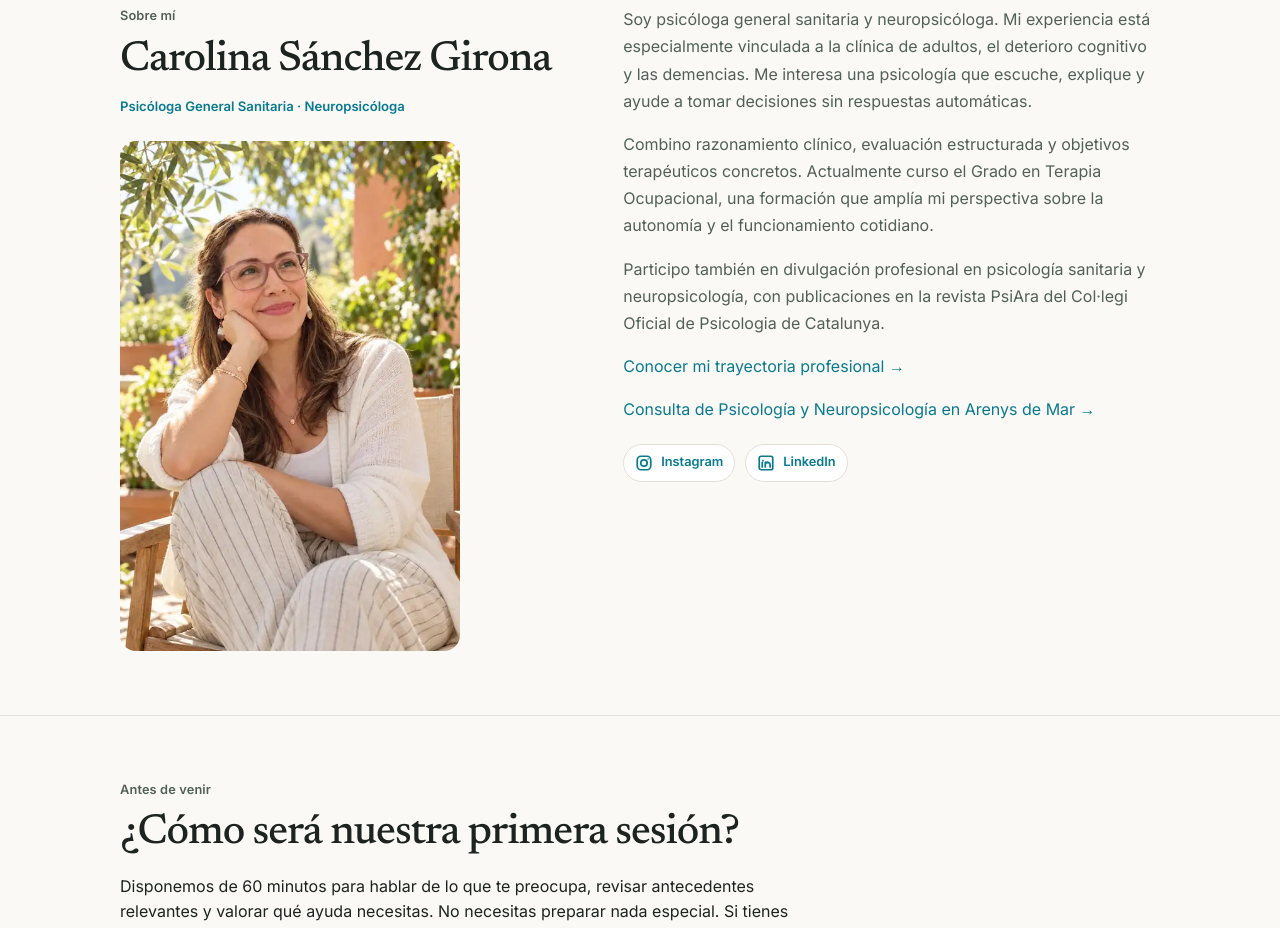
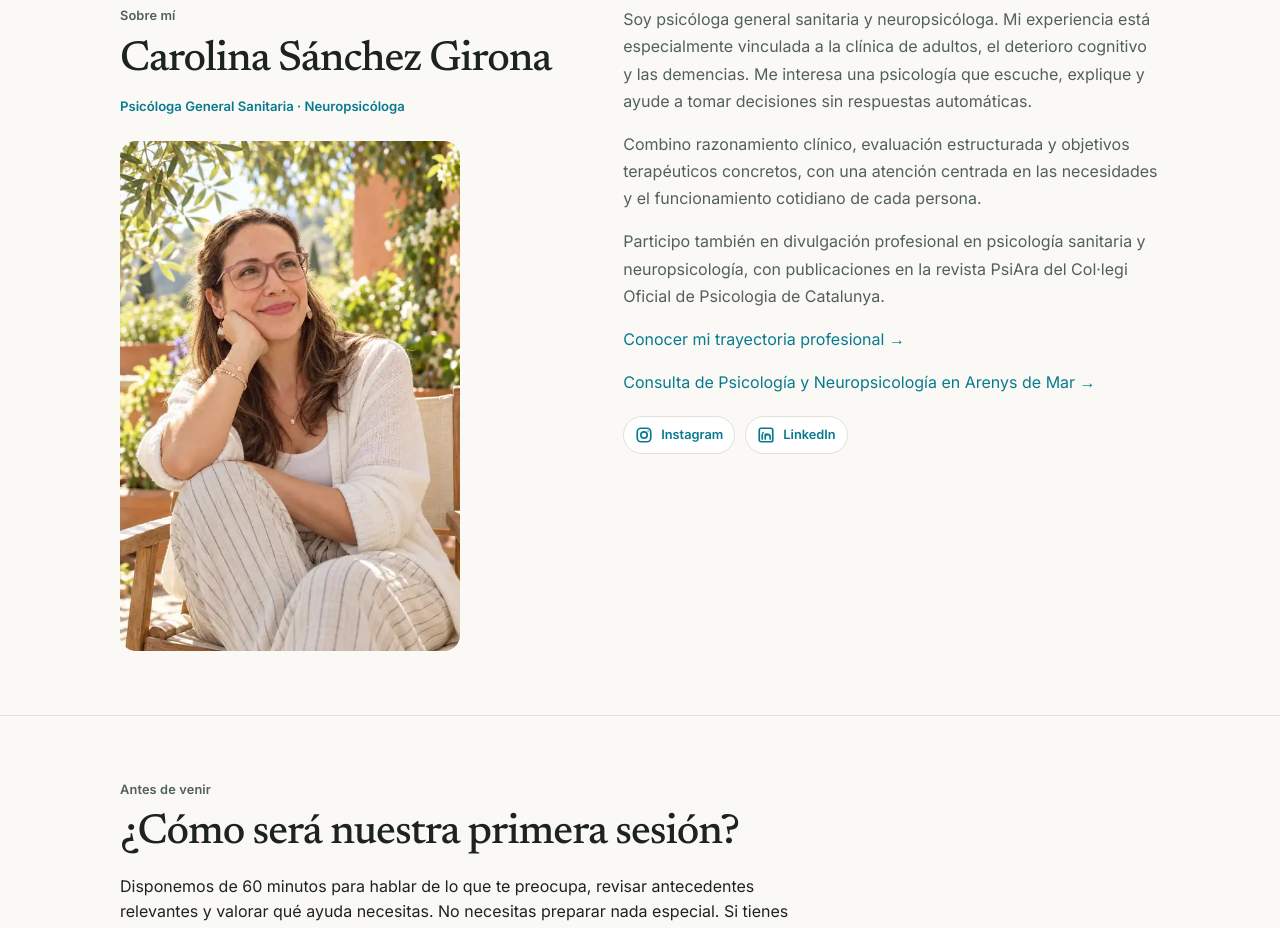
Before and after one commit to carolinasanchezgirona/Portfolio-Carolina, a Next.js app: page / in a window 1280 px wide. Shown: the part 3560-4488 px from the top of the page. Built offline with nearby package versions, Linux system fonts and the light colour scheme.

Commit message:
Eliminar referencias a estudios no solicitados de la web

```diff
--- a/app/page.tsx
+++ b/app/page.tsx
@@ -237,8 +237,7 @@ export default function HomePage() {
               escuche, explique y ayude a tomar decisiones sin respuestas automáticas.
             </p>
             <p>
-              Combino razonamiento clínico, evaluación estructurada y objetivos terapéuticos concretos. Actualmente
-              curso el Grado en Terapia Ocupacional, una formación que amplía mi perspectiva sobre la autonomía y el funcionamiento cotidiano.
+              Combino razonamiento clínico, evaluación estructurada y objetivos terapéuticos concretos, con una atención centrada en las necesidades y el funcionamiento cotidiano de cada persona.
             </p>
             <p>
               Participo también en divulgación profesional en psicología sanitaria y neuropsicología, con publicaciones en la revista PsiAra del Col·legi Oficial de Psicologia de Catalunya.
```
